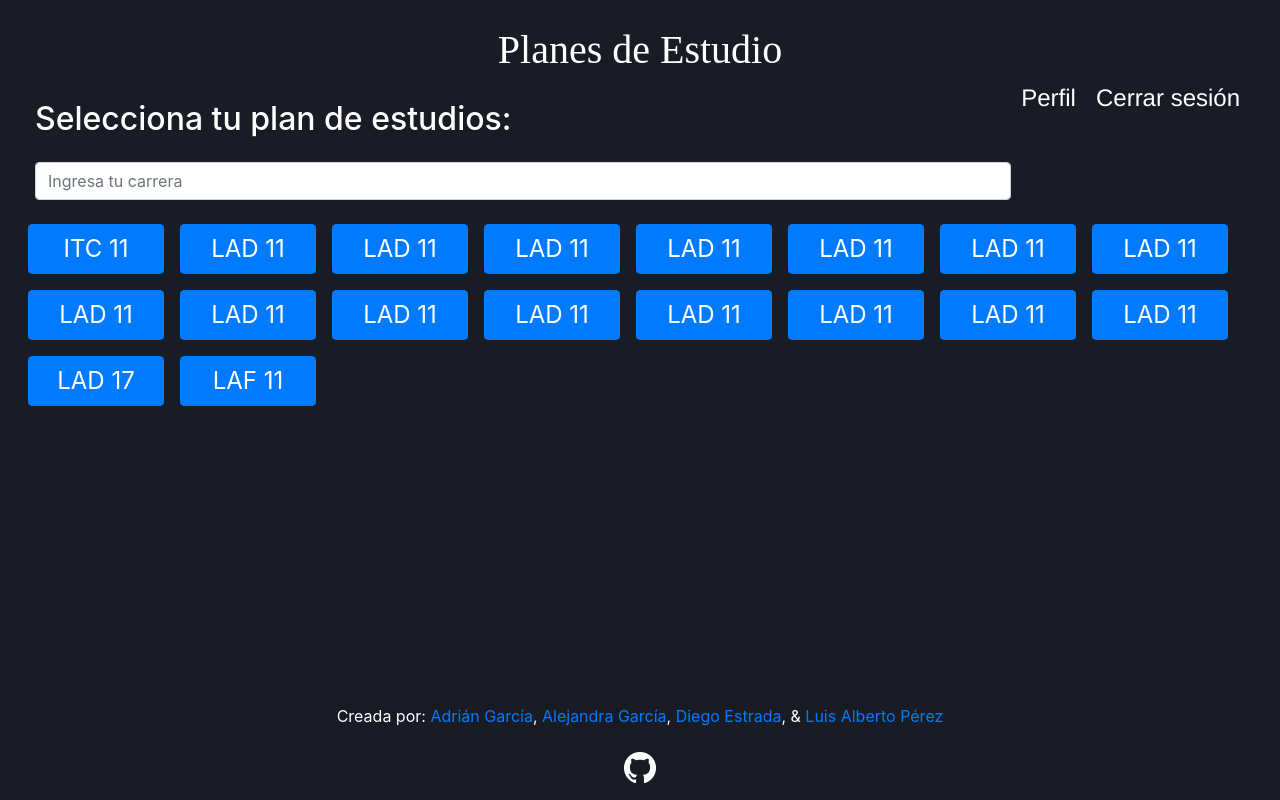
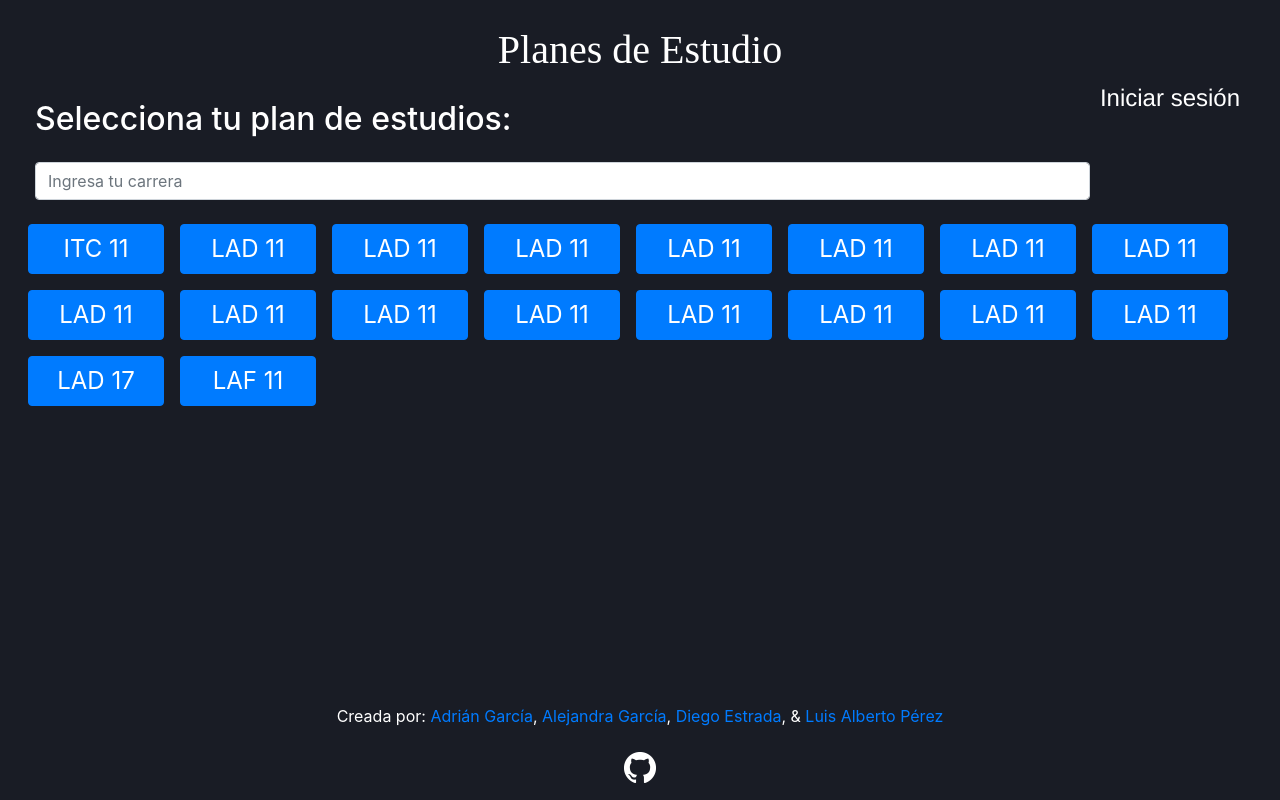
Before and after one commit to luispc111/PlanesDeEstudio, a React (Create React App) app: page / in a window 1280 px wide. Built offline with nearby package versions, Linux system fonts and the light colour scheme.

Commit message:
interactive navbar option with 'Iniciar sesión' and 'Perfil'

```diff
--- a/src/App.js
+++ b/src/App.js
@@ -10,7 +10,7 @@ import { PUBLIC_URL } from './components/shared/utils';
 function App() {
   return (
     <div className="App">
-      <Header />
+      <Header sesionIniciada={false}/>
       <Router>
         <Route
           exact path={PUBLIC_URL + '/'}
--- a/src/components/shared/Header.js
+++ b/src/components/shared/Header.js
@@ -1,14 +1,14 @@
 import React from 'react'
 
-export default function Header() {
+export default function Header({ sesionIniciada }) {
     return (
         <div class="header">
             <div class="header-left">
                 <a href="" class="element">Planes de Estudio</a>
             </div>
             <div class="header-right">
-                <a href="" class="element">Perfil</a>
-                <a href="" class="element">Cerrar sesión</a>
+                {sesionIniciada && (<a href="" class="element">Perfil</a>)}
+                {!sesionIniciada && (<a href="" class="element">Iniciar sesión</a>)}
             </div>
         </div>
     )
```
